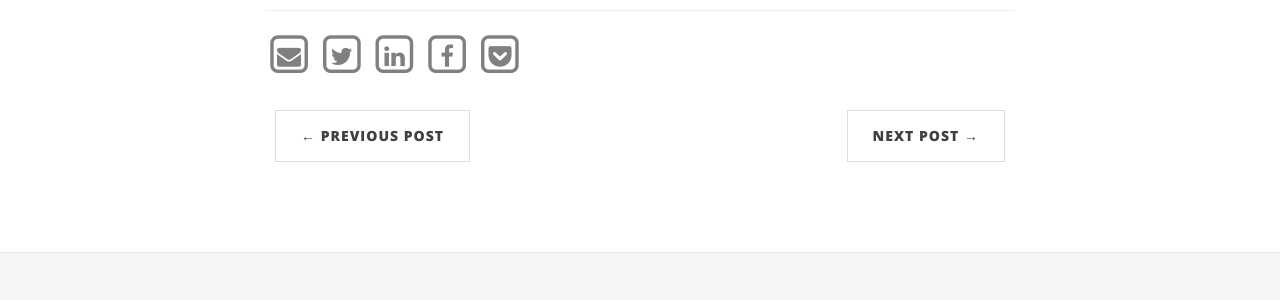
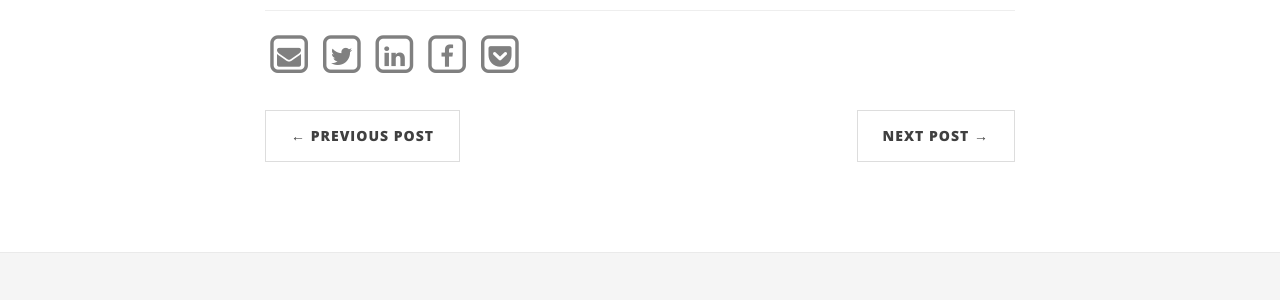
Before and after one commit to stonefl/stonefl.github.io, a Jekyll site: the page built from _posts/2017-09-22-how-to-use-pip-behind-a-proxy.md, in a window 1280 px wide and 1400 px high, scrolled down 1418 px. Shown: the part 689-989 px from the top of the window. Built offline with Jekyll 4.4.1, drawn with Linux system fonts in a browser that asks for light colours; nearby versions of some CDN libraries; comment, search, counter and statistics services are not loaded.

Commit message:
Update main.css

```diff
--- a/css/main.css
+++ b/css/main.css
@@ -533,11 +533,10 @@
   font-size: 14px;
   font-weight: 800;
   letter-spacing: 1px;
-  padding: 10px 5px;
+  padding: 10px 10px;
   background: #FFF;
   border-radius: 0;
   color: #404040;
-  margin: 0 10px;
 }
 @media only screen and (min-width: 768px) {
   .pager li a {
```
